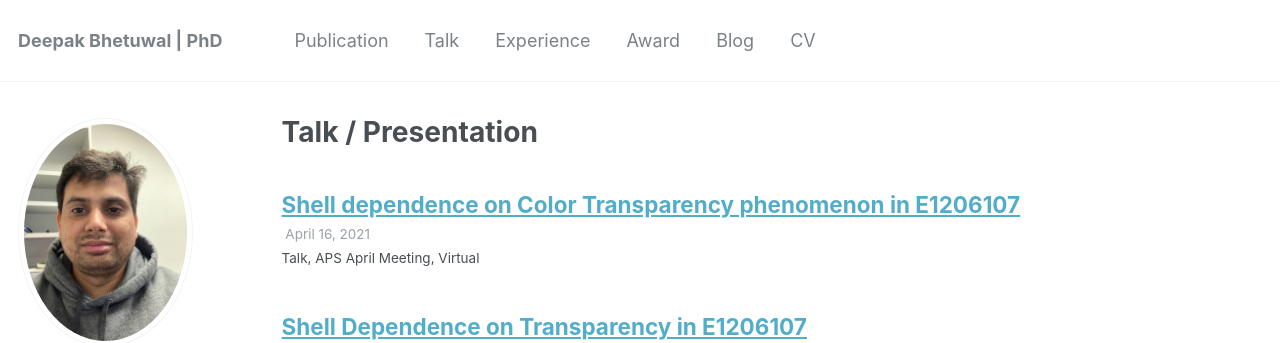
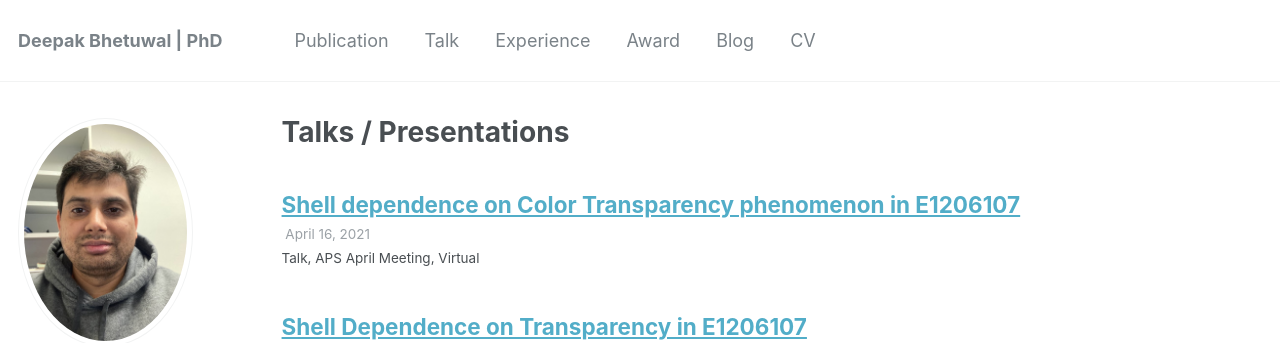
Before and after one commit to dkb208/dkb208.github.io, a Jekyll site: the page built from _pages/talks.html, in a window 1280 px wide and 900 px high. Shown: the top 343 px of the window. Built offline with Jekyll 4.4.1, drawn with Linux system fonts in a browser that asks for light colours.

Commit message:
Update talks.html

```diff
--- a/_pages/talks.html
+++ b/_pages/talks.html
@@ -1,6 +1,6 @@
 ---
 layout: archive
-title: "Talk / Presentation"
+title: "Talks / Presentations"
 permalink: /talks/
 author_profile: true
 ---
```
